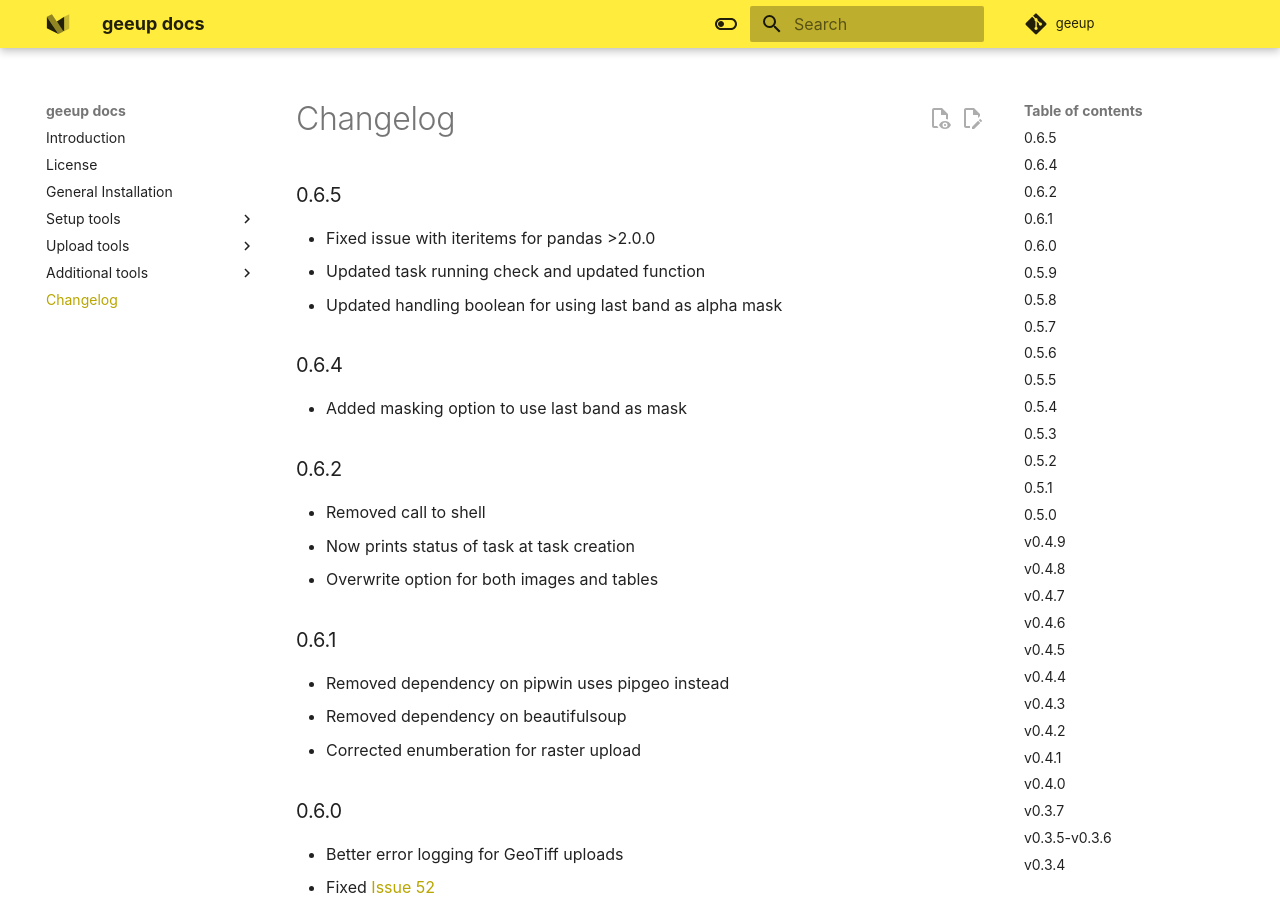
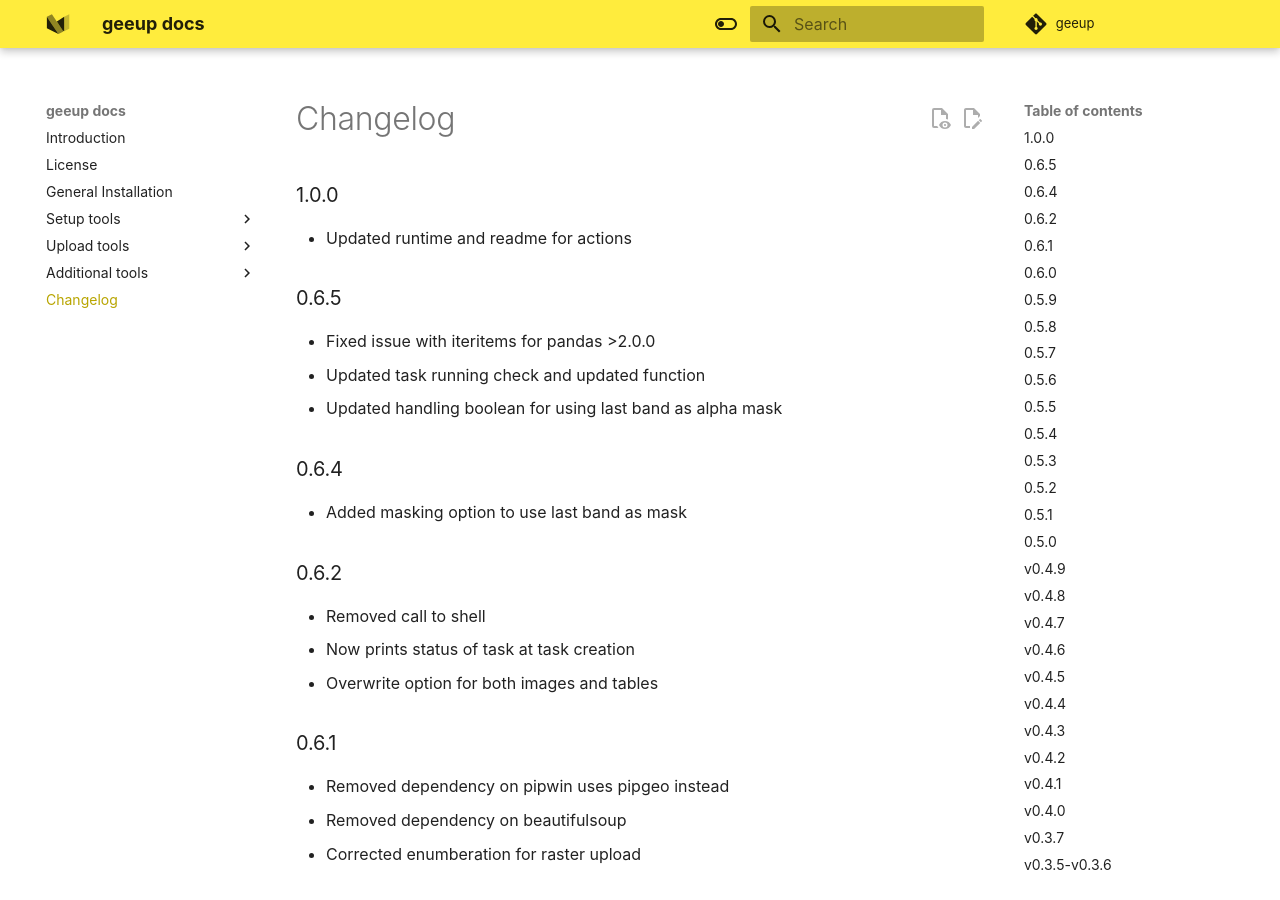
Before and after one commit to samapriya/geeup, an MkDocs documentation site: the page built from docs/changelog.md, in a window 1280 px wide and 900 px high. Built offline with MkDocs 1.6.1 and Material for MkDocs 9.7.7, drawn with Linux system fonts in a browser that asks for light colours; some web fonts are replaced; comment, search, counter and statistics services are not loaded.

Commit message:
updated changelog

```diff
--- a/docs/changelog.md
+++ b/docs/changelog.md
@@ -1,4 +1,7 @@
 # Changelog
+
+### 1.0.0
+- Updated runtime and readme for actions
 
 ### 0.6.5
 - Fixed issue with iteritems for pandas >2.0.0
```
